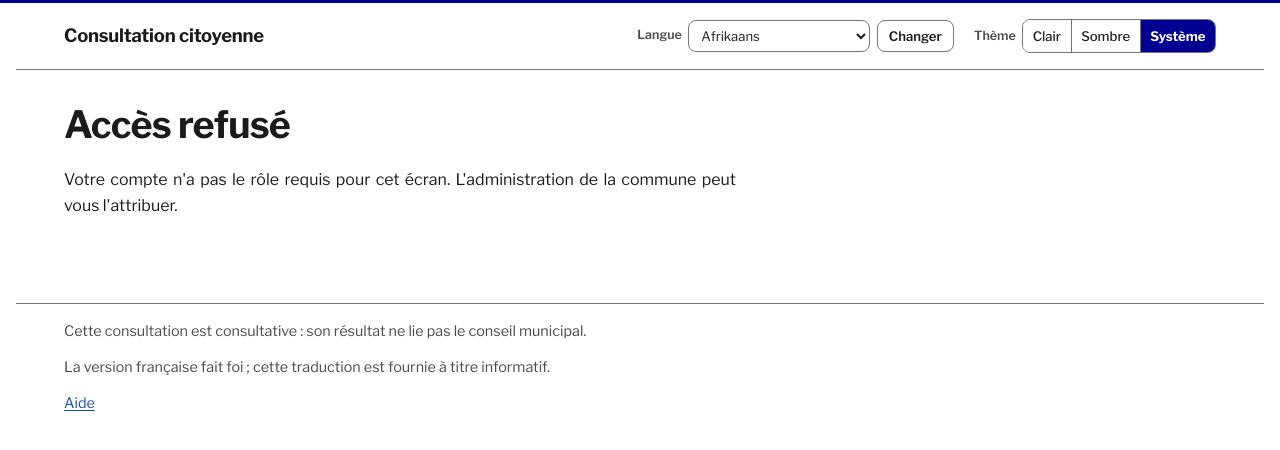
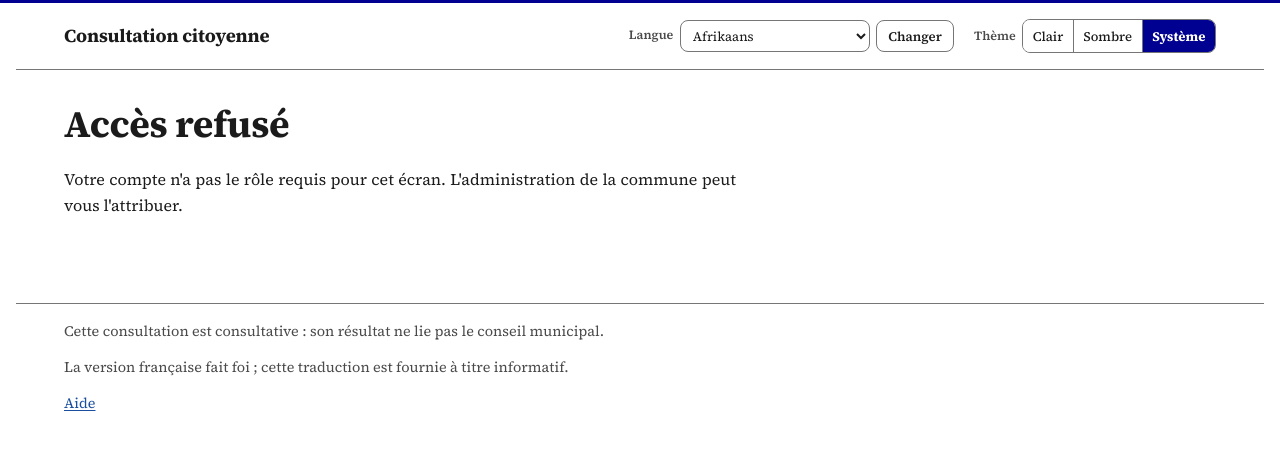
Before and after one commit to rv1nc3nt/polls, a Django app: template src/templates/403.html in a window 1280 px wide. Shown: the top 450 px of the page. Run offline with Django 5.2, Linux system fonts and the light colour scheme; the template is opened without the code that fills it, so the values that code supplies are empty; parts of the project's set-up code (start-up, migrations or seed data) failed here and were passed over.

Commit message:
styles: swap the body/heading typeface to Source Serif 4
Libre Franklin's h1 tracking (-0.02em) over-tightens the new face into
colliding kerns, so the heading scale's letter-spacing is eased to
-0.01em/-0.005em to fit a serif's own letterforms. Also gives an
unclassed list's marker the accent colour (R-14.1), matching the role
colour already plays elsewhere.

Co-Authored-By: Claude Sonnet 5 <noreply@anthropic.com>

```diff
--- a/src/static/css/app.css
+++ b/src/static/css/app.css
@@ -18,7 +18,7 @@
      `data-theme` on the root — set by static/js/theme.js from the viewer's
      choice — wins over it in either direction. */
 
-/* Libre Franklin (headings and body text) and IBM Plex Mono (tracking codes,
+/* Source Serif 4 (headings and body text) and IBM Plex Mono (tracking codes,
    the ballot's rank selects) — vendored under static/fonts/ rather than
    linked from fonts.googleapis.com: §14's self-hosting posture rules out a
    third party seeing every visitor's IP on every page load, which a live
@@ -26,39 +26,39 @@
    is why seven small files cover both families in full. Each is SIL Open
    Font License 1.1, redistributable; see static/fonts/README.md. */
 @font-face {
-  font-family: "Libre Franklin";
+  font-family: "Source Serif 4";
   font-style: normal;
   font-weight: 400;
   font-display: swap;
-  src: url("../fonts/librefranklin-400.woff2") format("woff2");
+  src: url("../fonts/sourceserif4-400.woff2") format("woff2");
 }
 @font-face {
-  font-family: "Libre Franklin";
+  font-family: "Source Serif 4";
   font-style: italic;
   font-weight: 400;
   font-display: swap;
-  src: url("../fonts/librefranklin-400italic.woff2") format("woff2");
+  src: url("../fonts/sourceserif4-400italic.woff2") format("woff2");
 }
 @font-face {
-  font-family: "Libre Franklin";
+  font-family: "Source Serif 4";
   font-style: normal;
   font-weight: 500;
   font-display: swap;
-  src: url("../fonts/librefranklin-500.woff2") format("woff2");
+  src: url("../fonts/sourceserif4-500.woff2") format("woff2");
 }
 @font-face {
-  font-family: "Libre Franklin";
+  font-family: "Source Serif 4";
   font-style: normal;
   font-weight: 600;
   font-display: swap;
-  src: url("../fonts/librefranklin-600.woff2") format("woff2");
+  src: url("../fonts/sourceserif4-600.woff2") format("woff2");
 }
 @font-face {
-  font-family: "Libre Franklin";
+  font-family: "Source Serif 4";
   font-style: normal;
   font-weight: 700;
   font-display: swap;
-  src: url("../fonts/librefranklin-700.woff2") format("woff2");
+  src: url("../fonts/sourceserif4-700.woff2") format("woff2");
 }
 @font-face {
   font-family: "IBM Plex Mono";
@@ -153,7 +153,7 @@ body {
   margin: 0;
   color: var(--ink);
   background: var(--paper);
-  font: 1rem/1.6 "Libre Franklin", system-ui, -apple-system, "Segoe UI", sans-serif;
+  font: 1rem/1.6 "Source Serif 4", Georgia, "Times New Roman", serif;
   -webkit-font-smoothing: antialiased;
   /* The one piece of civic identity the platform allows itself: a bleu France
      rule across the top of every page. Decorative, removed for print. */
@@ -206,7 +206,10 @@ h1, h2, h3 { line-height: 1.2; text-wrap: balance; }
 h1 {
   font-size: clamp(1.75rem, 1.3rem + 1.9vw, 2.35rem);
   font-weight: 700;
-  letter-spacing: -0.02em;
+  /* A serif's own letterforms already carry the texture a tight sans-serif
+     heading needs tracking to fake — the -0.02em Libre Franklin used here
+     over-tightens Source Serif 4 into colliding kerns at the h1 size. */
+  letter-spacing: -0.01em;
   margin: 0 0 1.25rem;
 }
 
@@ -226,7 +229,7 @@ h1 {
 }
 .title-row h1 { margin: 0; }
 
-h2 { font-size: clamp(1.25rem, 1.1rem + 0.6vw, 1.5rem); font-weight: 600; margin: 2.1rem 0 0.7rem; letter-spacing: -0.01em; }
+h2 { font-size: clamp(1.25rem, 1.1rem + 0.6vw, 1.5rem); font-weight: 600; margin: 2.1rem 0 0.7rem; letter-spacing: -0.005em; }
 h3 { font-size: 1.05rem; font-weight: 600; margin: 1.5rem 0 0.5rem; }
 /* Justified body copy, front and back office alike — `hyphens` softens the
    wider word-gaps a narrow column (R-14.2's phone width included) otherwise
@@ -234,6 +237,13 @@ h3 { font-size: 1.05rem; font-weight: 600; margin: 1.5rem 0 0.5rem; }
    lets the browser pick the right hyphenation dictionary for it. */
 p, li, blockquote { text-align: justify; hyphens: auto; }
 p { margin: 0 0 0.8rem; }
+/* A plain, unclassed list (a tiebreak order, a download list) keeps its
+   native marker — screen-reader list semantics stay untouched — but the
+   marker itself takes the accent, the same quiet sorting-not-meaning role
+   colour plays everywhere else in this file (R-14.1: the number or the word
+   already carries the information; the colour only picks it out). */
+ul:not([class]) > li::marker { color: var(--accent); }
+ol:not([class]) > li::marker { color: var(--accent); font-weight: 700; font-variant-numeric: tabular-nums; }
 main > p, .paper-form p, .receipt p { max-width: var(--measure); }
 section { margin-bottom: 2rem; }
 section:last-child { margin-bottom: 0; }
```
Also changed, not shown: src/static/fonts/README.md, src/static/fonts/librefranklin-400.woff2 (deleted), src/static/fonts/librefranklin-400italic.woff2 (deleted), src/static/fonts/librefranklin-500.woff2 (deleted), src/static/fonts/librefranklin-600.woff2 (deleted), src/static/fonts/librefranklin-700.woff2 (deleted), src/static/fonts/sourceserif4-400.woff2 (added), src/static/fonts/sourceserif4-400italic.woff2 (added), src/static/fonts/sourceserif4-500.woff2 (added), src/static/fonts/sourceserif4-600.woff2 (added), src/static/fonts/sourceserif4-700.woff2 (added).
